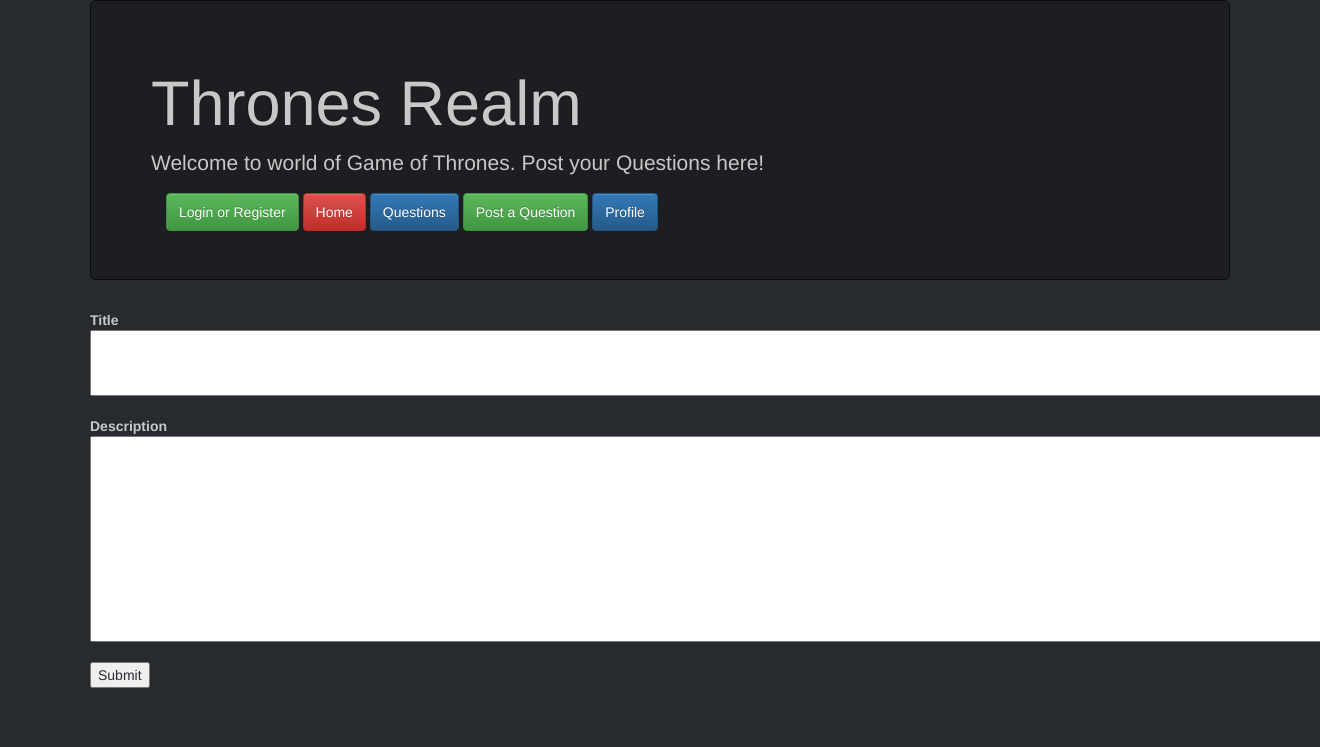
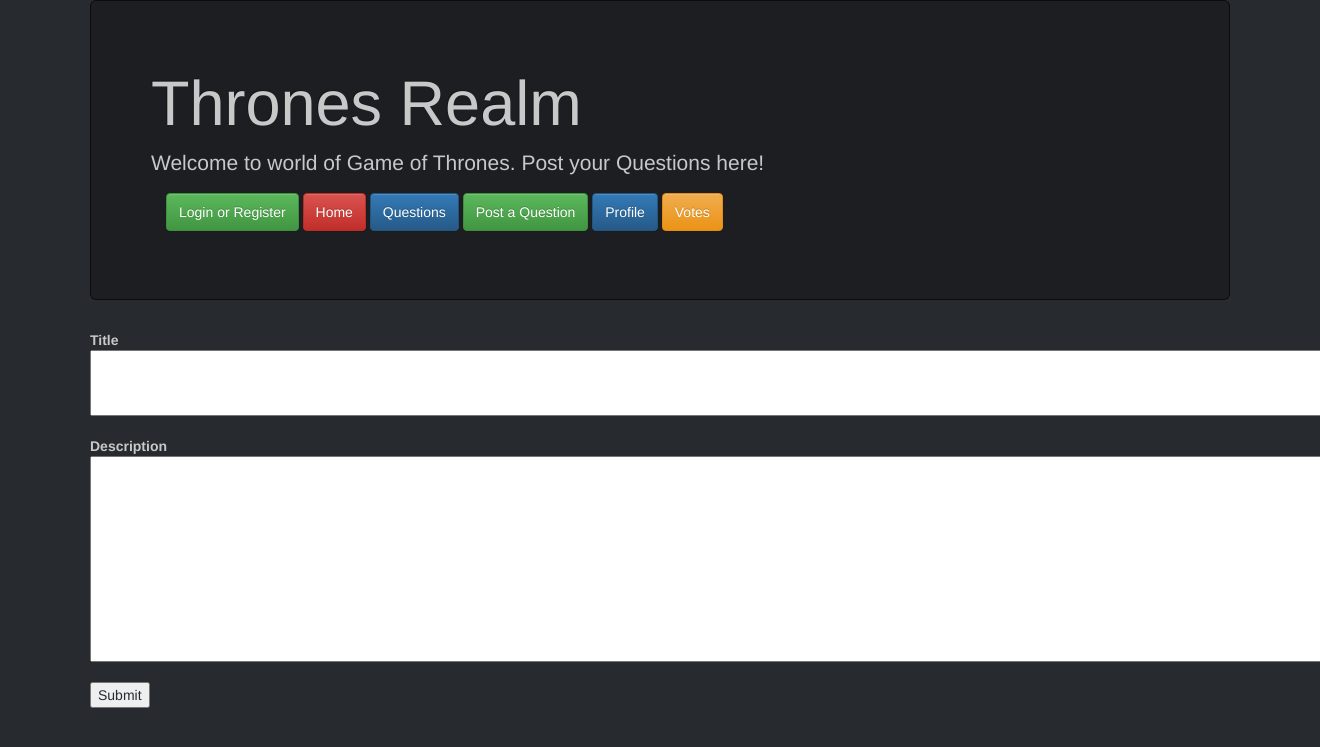
Before and after one commit to veena9869/WebProg, a PHP site: page /SubmitQuest.php in a window 1320 px wide; the page is wider, and only the part inside the window is pictured. Shown: the top 747 px of that part. Run offline with PHP 8.4, Linux system fonts and the light colour scheme; a user stored in the database is signed in.

Commit message:
updated changes

```diff
--- a/SubmitQuest.php
+++ b/SubmitQuest.php
@@ -25,6 +25,9 @@
       <a href="Questions.php"><button type="button" class="btn btn-primary">Questions</button></a>
         <a href="SubmitQuest.php"><button type="button" class="btn btn-success">Post a Question</button></a>
         <a href="Profile.php"><button type="button" class="btn btn-primary">Profile</button></a>
+
+
+        <button type="button" class="btn btn-warning">Votes</button> <br><br>
       </div>
         </div>
     </div>
@@ -53,7 +56,6 @@
 }
    else
    {
-
            echo '
            <div class="container">
            <div class="quest-area">
@@ -68,12 +70,7 @@
            </div>
            ';
        }
-
-
-
     ?>
-    </div>
     </body>
 
-
 </html>
--- a/css/login.css
+++ b/css/login.css
@@ -1,3 +1,4 @@
+form{
     border: 3px solid #f1f1f1;
 	width : 550px;
 	margin: auto;
--- a/voteAnswer.php
+++ b/voteAnswer.php
@@ -53,7 +53,6 @@
 
     else
     {
-        //echo $rateup."hasgd".$sql1."hasgd".$sql2;
       header("Location: $url");
     }
 
@@ -61,6 +60,4 @@
 	  mysqli_close($conn);
     die();
 
-
-
 ?>
```
Also changed, not shown: voteQuestion.php (+2 -11 lines).
